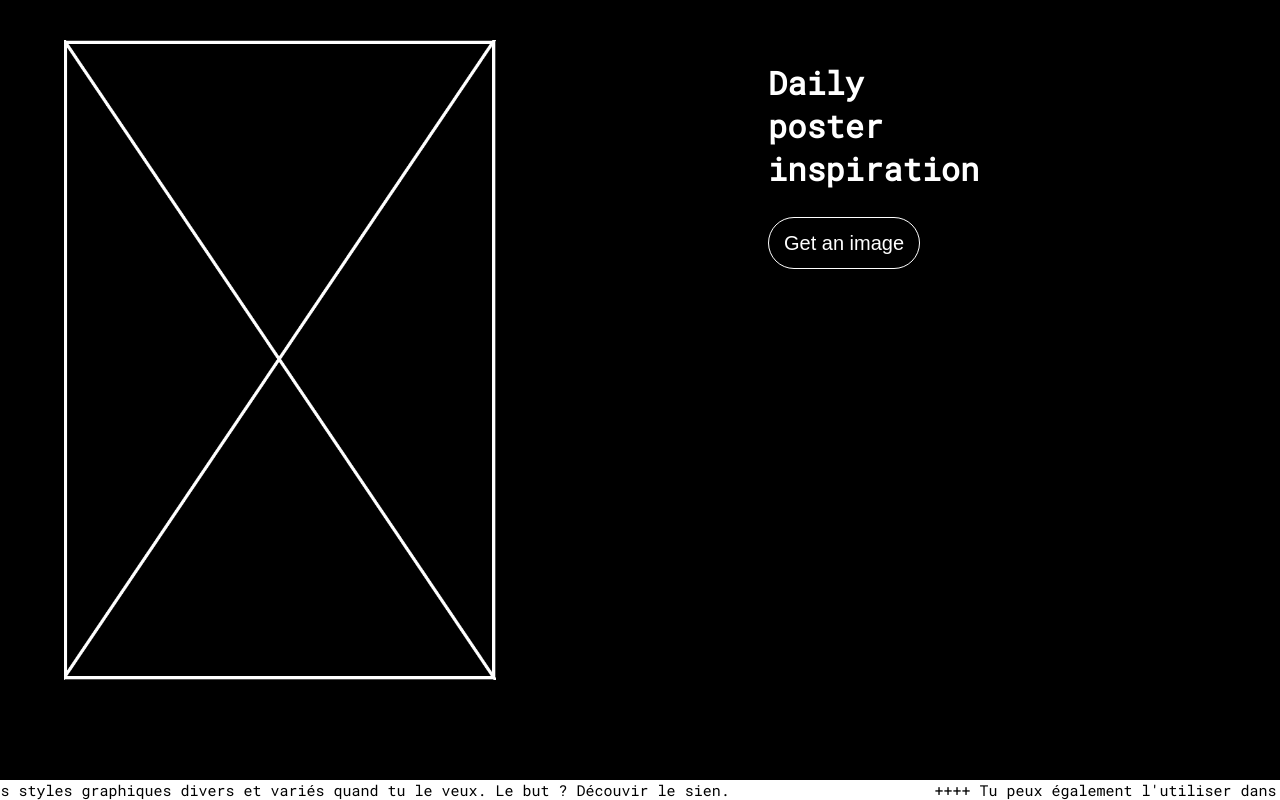
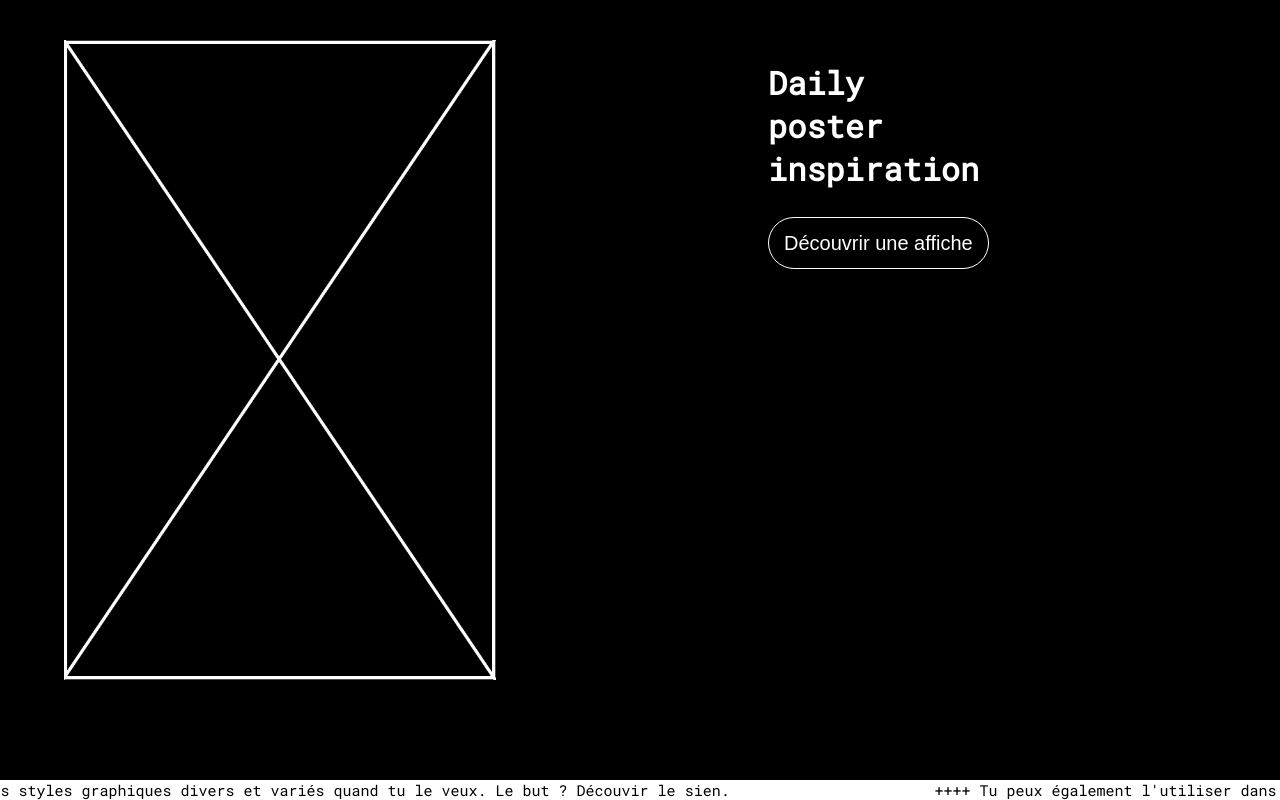
Before and after one commit to agathebordeau/DailyPosterInspiration, a plain HTML site: page index.html in a window 1280 px wide. Drawn offline with nearby package versions, Linux system fonts and the light colour scheme.

Commit message:
Update index.html

```diff
--- a/index.html
+++ b/index.html
@@ -16,7 +16,7 @@
 
   <div class="stuff">
     <h1>Daily <br>poster <br>inspiration</h1>
-    <input type="button" onclick="randomString();" value="Get an image" />
+    <input type="button" onclick="randomString();" value="Découvrir une affiche" />
     <div id="output"></div>
   </div>
 
```
